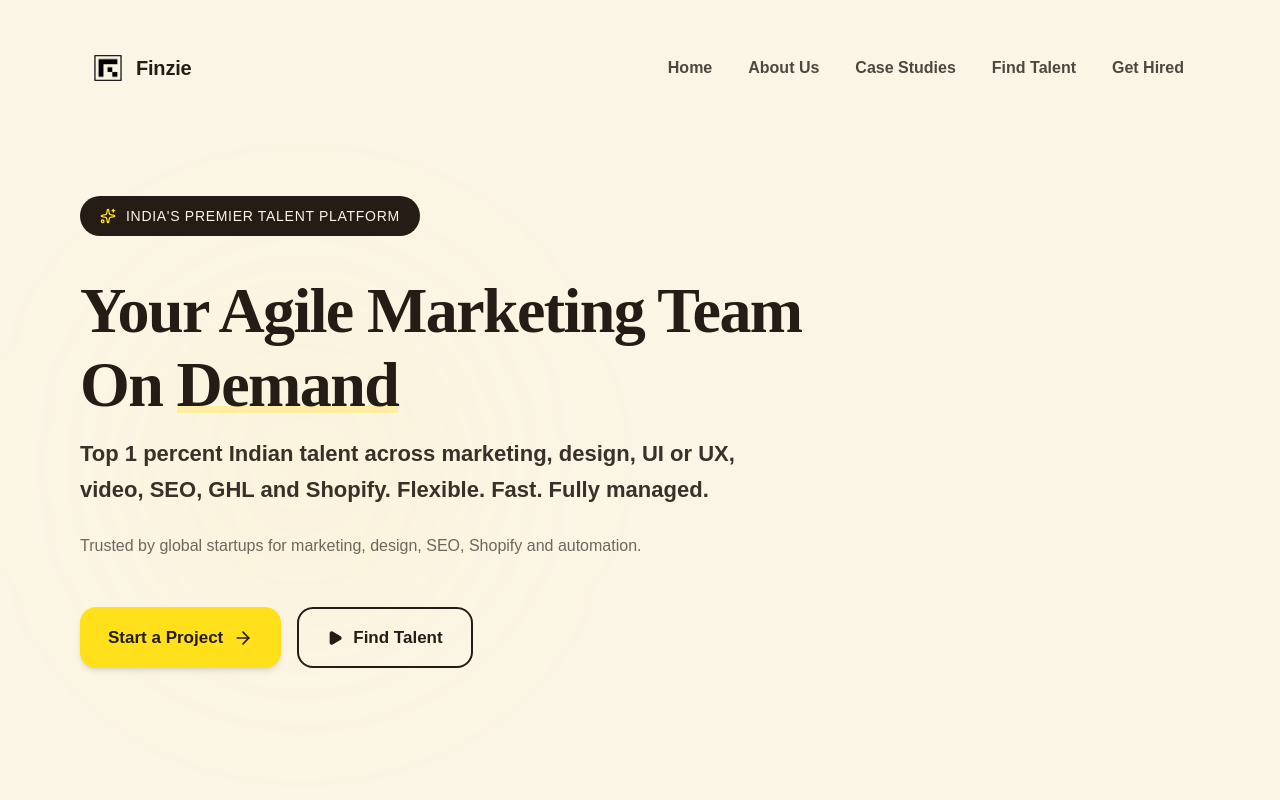
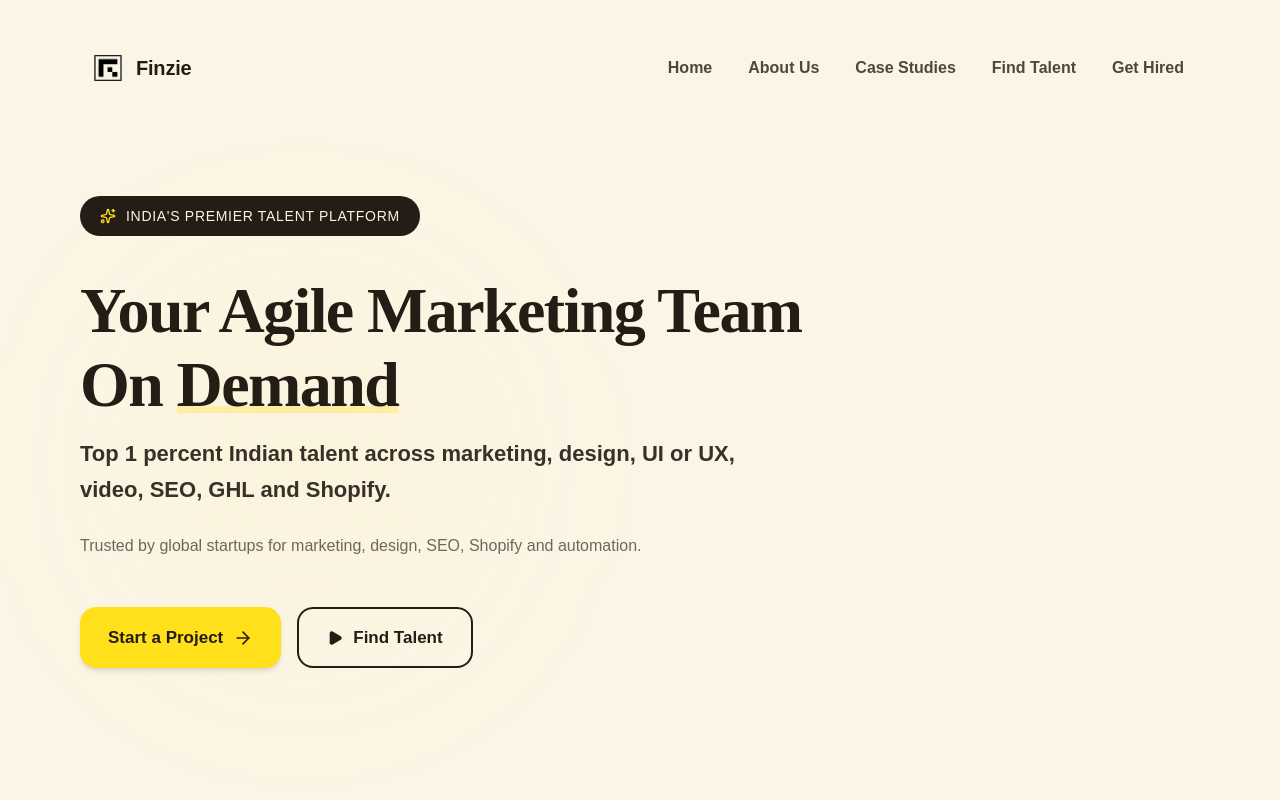
Before and after one commit to aryantrivedi28/aitm-isolated, a Next.js app: page / in a window 1280 px wide. Shown: the top 800 px of the page. Built offline with nearby package versions, Linux system fonts and the light colour scheme.

Commit message:
Home page copies

```diff
--- a/src/components/home/Hero.tsx
+++ b/src/components/home/Hero.tsx
@@ -119,7 +119,7 @@ const Hero = () => {
                 opacity: '0.9'
               }}
             >
-              Top 1 percent Indian talent across marketing, design, UI or UX, video, SEO, GHL and Shopify. Flexible. Fast. Fully managed.
+              Top 1 percent Indian talent across marketing, design, UI or UX, video, SEO, GHL and Shopify.
             </p>
 
             {/* Secondary Description */}
```
